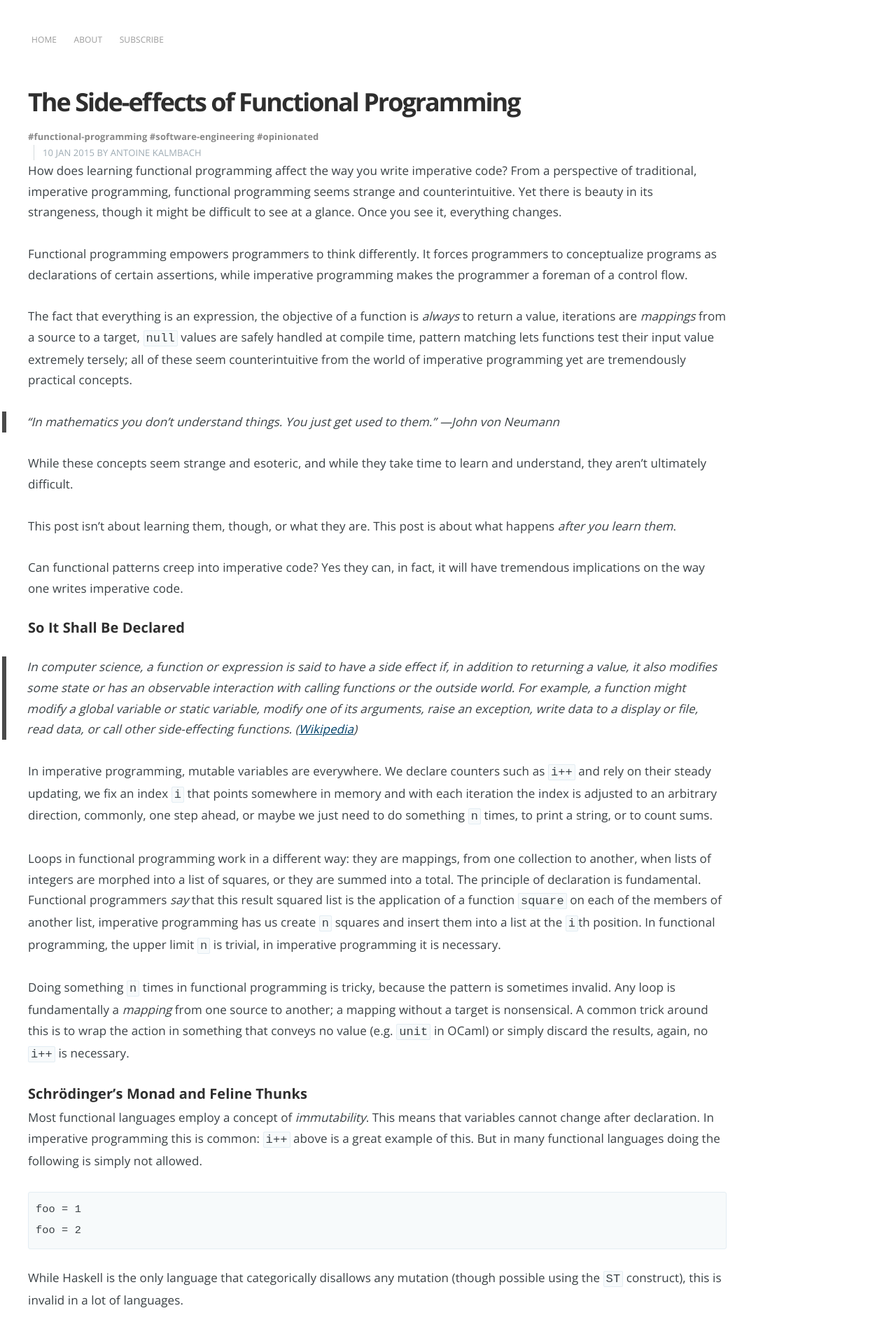
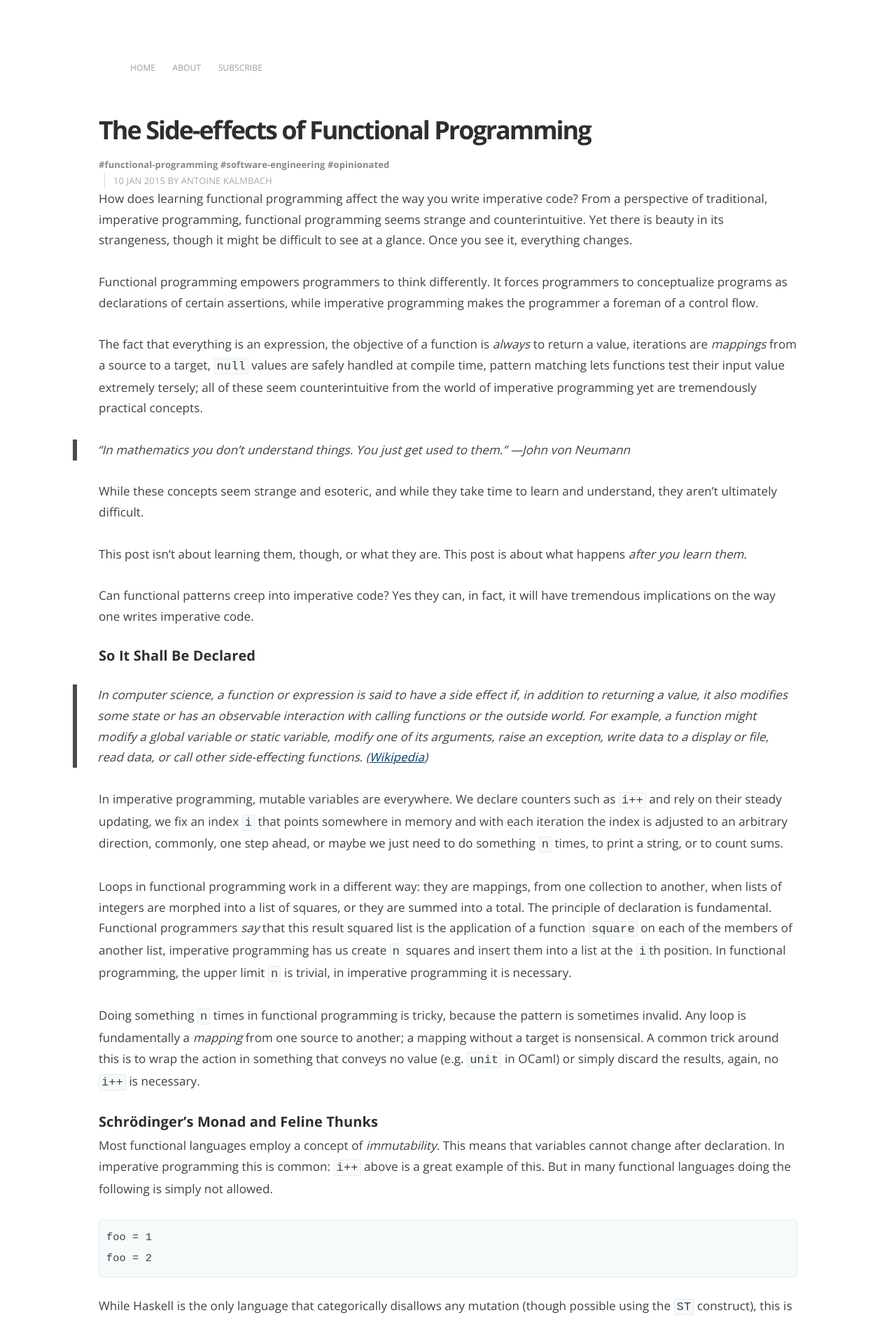
Before and after one commit to ane/ane.github.io, a Jekyll site: the page built from _posts/2015-1-1-side-effects-of-functional-programming.markdown, in a window 1280 px wide. Shown: the top 1889 px of the page at 70% size. Built offline with Jekyll 4.4.1, drawn with Linux system fonts in a browser that asks for light colours; Markdown is read by kramdown in place of the engine named in the settings; comment, search, counter and statistics services are not loaded.

Commit message:
Style changes.

```diff
--- a/assets/css/screen.css
+++ b/assets/css/screen.css
@@ -466,7 +466,8 @@ margin on the iframe, cause it breaks stuff. */
 .main-header {
     position: relative;
     display: table;
-    width: 100%;
+    width: 998px;
+		margin: 4rem auto;
     margin-bottom: 5rem;
     background: #222 no-repeat center center;
     background-size: cover;
@@ -716,7 +717,7 @@ margin on the iframe, cause it breaks stuff. */
 .post {
     position: relative;
     max-width: 998px;
-    margin: 4rem;
+    margin: 4rem auto;
     padding-bottom: 4rem;
     border-bottom: #EBF2F6 1px solid;
     word-break: break-word;
@@ -1060,8 +1061,7 @@ body:not(.post-template) .post-title {
    ========================================================================== */
 
 .post-head.main-header {
-    height: 65%;
-    min-height: 180px;
+
 }
 
 .no-cover.post-head.main-header {
```
